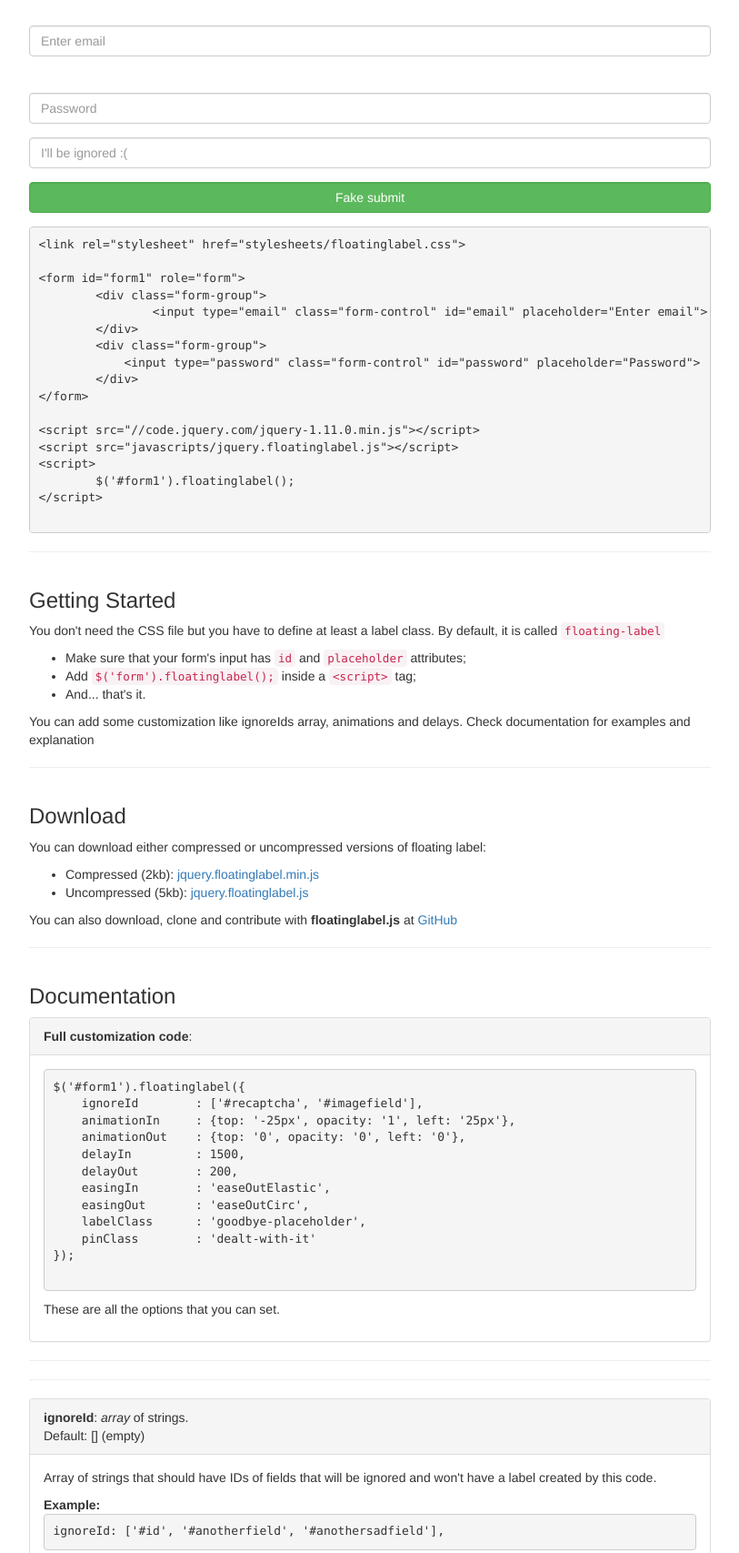
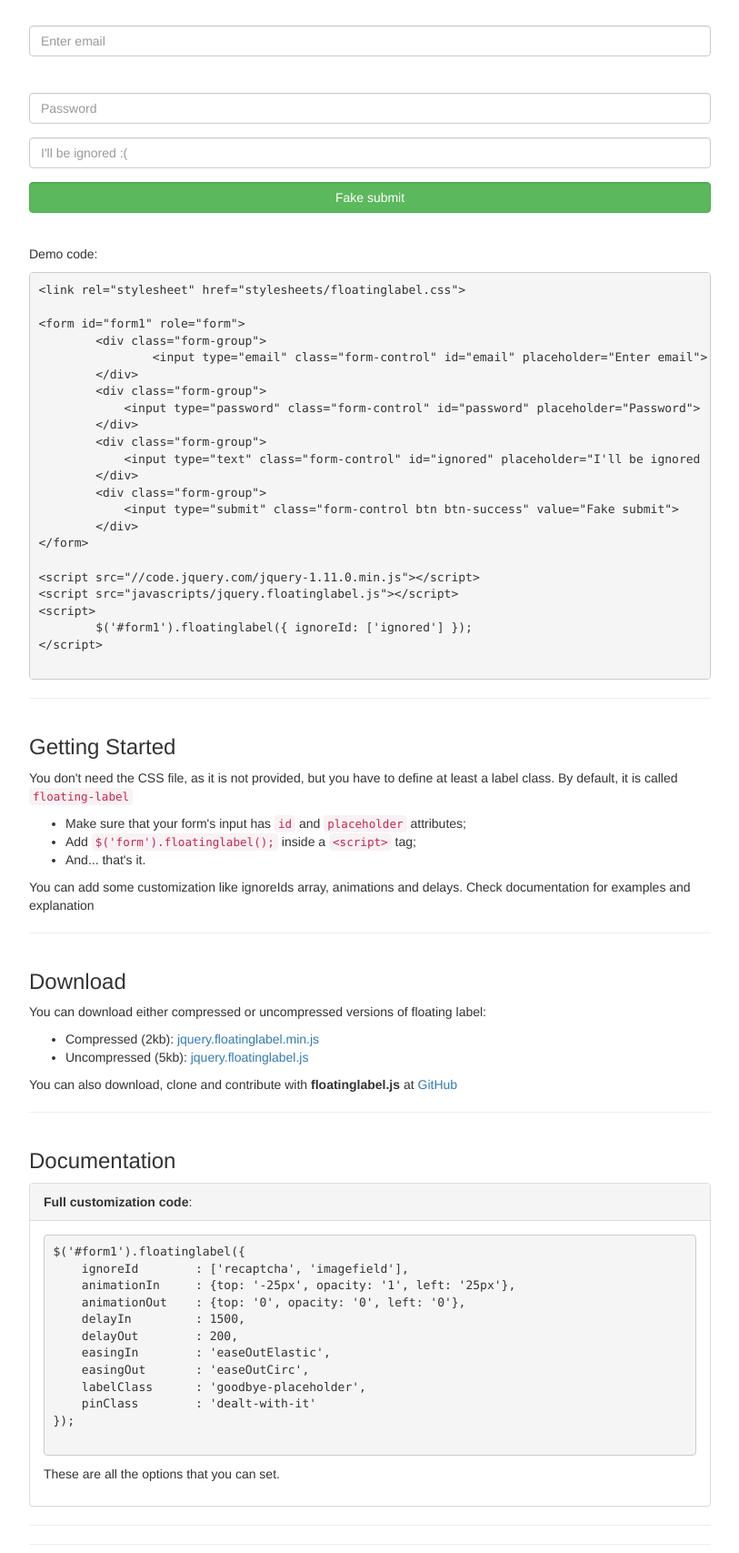
Before and after one commit to fabianofa/jquery.floatinglabel, a plain HTML site: page index.html in a window 1280 px wide. Shown: the part 351-2058 px from the top of the page at 91% size, without its empty margins (233-1046 px from the left). Drawn offline with nearby package versions, Linux system fonts and the light colour scheme.

Commit message:
Fixing demo code.

```diff
--- a/index.html
+++ b/index.html
@@ -44,6 +44,8 @@
 					</div>
 				</form>
 
+				<br>
+				<p>Demo code:</p>
 				<pre>
 &lt;link rel=&quot;stylesheet&quot; href=&quot;stylesheets/floatinglabel.css&quot;&gt;
 
@@ -54,12 +56,18 @@
 	&lt;div class=&quot;form-group&quot;&gt;
 	    &lt;input type=&quot;password&quot; class=&quot;form-control&quot; id=&quot;password&quot; placeholder=&quot;Password&quot;&gt;
 	&lt;/div&gt;
+	&lt;div class=&quot;form-group&quot;&gt;
+	    &lt;input type=&quot;text&quot; class=&quot;form-control&quot; id=&quot;ignored&quot; placeholder=&quot;I'll be ignored :(&quot;&gt;
+	&lt;/div&gt;
+	&lt;div class=&quot;form-group&quot;&gt;
+	    &lt;input type=&quot;submit&quot; class=&quot;form-control btn btn-success&quot; value=&quot;Fake submit&quot;&gt;
+	&lt;/div&gt;
 &lt;/form&gt;
 
 &lt;script src=&quot;//code.jquery.com/jquery-1.11.0.min.js&quot;&gt;&lt;/script&gt;
 &lt;script src=&quot;javascripts/jquery.floatinglabel.js&quot;&gt;&lt;/script&gt;
 &lt;script&gt;
-	$(&#39;#form1&#39;).floatinglabel();
+	$(&#39;#form1&#39;).floatinglabel({ ignoreId: ['ignored'] });
 &lt;/script&gt;
 				</pre>
 				<hr>
@@ -69,7 +77,7 @@
 		<div id="download" class="row">
 			<div class="col-sm-8 col-sm-offset-2">
 				<h3>Getting Started </h3>
-				<p>You don't need the CSS file but you have to define at least a label class. By default, it is called <code>floating-label</code></p>
+				<p>You don't need the CSS file, as it is not provided, but you have to define at least a label class. By default, it is called <code>floating-label</code></p>
 
 				<ul>
 					<li>Make sure that your form's input has <code>id</code> and <code>placeholder</code> attributes;</li>
@@ -107,7 +115,7 @@
 			    	<div class="panel-body">
 			    		<pre>
 $('#form1').floatinglabel({
-    ignoreId        : ['#recaptcha', '#imagefield'],
+    ignoreId        : ['recaptcha', 'imagefield'],
     animationIn     : {top: '-25px', opacity: '1', left: '25px'},
     animationOut    : {top: '0', opacity: '0', left: '0'},
     delayIn         : 1500,
@@ -131,7 +139,7 @@ $('#form1').floatinglabel({
 			    	<div class="panel-body">
 			    		<p>Array of strings that should have IDs of fields that will be ignored and won't have a label created by this code.</p>
 		    			<strong>Example:</strong>
-			    		<pre>ignoreId: ['#id', '#anotherfield', '#anothersadfield'],</pre>
+			    		<pre>ignoreId: ['id', 'anotherfield', 'anothersadfield'],</pre>
 			    	</div>
 		    	</div>
 
```
